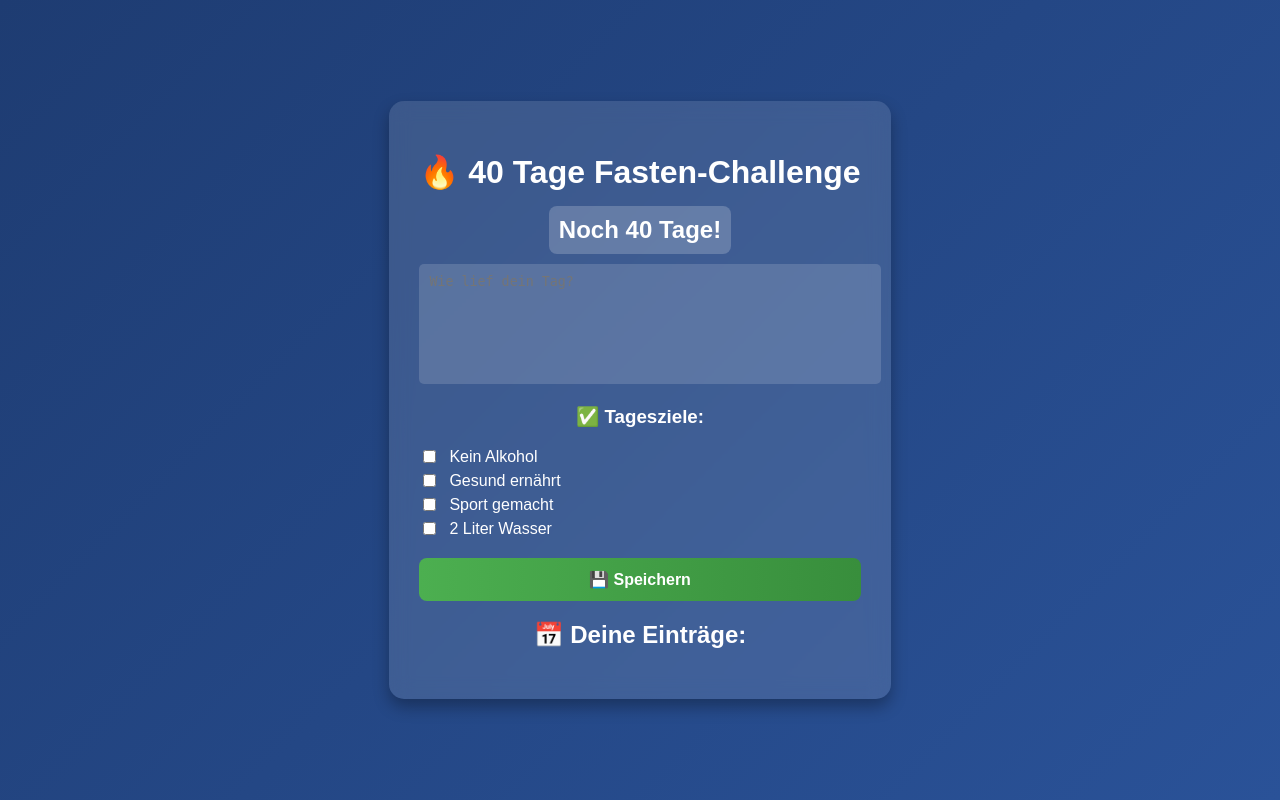
After one commit to quentin050602/meine-website, a Flask app: page /fasten_challenge in a window 1280 px wide. The commit adds this page. Run offline with Flask 3, Linux system fonts and the light colour scheme; the visitor is signed in with stand-in values (Sample User, id 1); data that the repository does not hold is empty; some libraries are stand-ins or nearby versions.

Commit message:
challenge

```diff
--- a/app.py
+++ b/app.py
@@ -135,6 +135,43 @@ def calculate_tdee(gender, age, weight, height, job_activity, sport_frequency):
         "bulk_macros": bulk_macros,
         "diet_macros": diet_macros
     }
+
+# **Route: Fasten-Challenge (Speichern & Anzeigen)**
+@app.route('/fasten_challenge', methods=['GET', 'POST'])
+@login_required
+def fasten_challenge():
+    conn = get_db_connection()
+    cur = conn.cursor()
+
+    if request.method == 'POST':
+        # Daten aus dem Formular abrufen
+        journal_entry = request.form['journal_entry']
+        goal_alcohol_free = 'goal_alcohol_free' in request.form
+        goal_healthy_food = 'goal_healthy_food' in request.form
+        goal_exercise = 'goal_exercise' in request.form
+        goal_water = 'goal_water' in request.form
+
+        # Eintrag in die Datenbank speichern
+        cur.execute(
+            '''INSERT INTO fasting_challenge (user_id, journal_entry, goal_alcohol_free, goal_healthy_food, goal_exercise, goal_water)
+               VALUES (%s, %s, %s, %s, %s, %s)''',
+            (current_user.id, journal_entry, goal_alcohol_free, goal_healthy_food, goal_exercise, goal_water)
+        )
+        conn.commit()
+        flash("✅ Dein Eintrag wurde gespeichert!", "success")
+
+    # Vergangene Einträge abrufen
+    cur.execute('SELECT date, journal_entry, goal_alcohol_free, goal_healthy_food, goal_exercise, goal_water FROM fasting_challenge WHERE user_id = %s ORDER BY date DESC', (current_user.id,))
+    entries = cur.fetchall()
+
+    cur.close()
+    conn.close()
+
+    return render_template('fasten_challenge.html', entries=entries)
+
+
+
+
 
 
 #Route: Kalorienrechner
--- /dev/null
+++ b/templates/fasten_challenge.html
@@ -0,0 +1,132 @@
+<!DOCTYPE html>
+<html lang="de">
+<head>
+    <meta charset="UTF-8">
+    <meta name="viewport" content="width=device-width, initial-scale=1.0">
+    <title>40 Tage Fasten-Challenge</title>
+    <script src="https://kit.fontawesome.com/a076d05399.js" crossorigin="anonymous"></script>
+    <style>
+        body {
+            font-family: 'Arial', sans-serif;
+            margin: 0;
+            padding: 0;
+            background: linear-gradient(135deg, #1E3C72, #2A5298);
+            color: white;
+            display: flex;
+            justify-content: center;
+            align-items: center;
+            min-height: 100vh;
+            text-align: center;
+            flex-direction: column;
+        }
+
+        .container {
+            max-width: 500px;
+            background: rgba(255, 255, 255, 0.12);
+            padding: 30px;
+            border-radius: 15px;
+            box-shadow: 0 8px 16px rgba(0, 0, 0, 0.3);
+            backdrop-filter: blur(10px);
+            overflow: hidden;
+        }
+
+        h1 {
+            font-size: 2rem;
+            margin-bottom: 15px;
+            font-weight: bold;
+        }
+
+        .day-counter {
+            font-size: 1.5rem;
+            font-weight: bold;
+            background: rgba(255, 255, 255, 0.2);
+            padding: 10px;
+            border-radius: 8px;
+            display: inline-block;
+        }
+
+        textarea {
+            width: 100%;
+            height: 100px;
+            margin-top: 10px;
+            padding: 10px;
+            border-radius: 5px;
+            border: none;
+            background: rgba(255, 255, 255, 0.15);
+            color: white;
+            outline: none;
+            resize: none;
+        }
+
+        .checklist label {
+            display: flex;
+            align-items: center;
+            gap: 10px;
+            font-size: 1rem;
+            margin: 5px 0;
+        }
+
+        .button {
+            padding: 12px;
+            font-size: 16px;
+            font-weight: bold;
+            color: white;
+            background: linear-gradient(90deg, #4CAF50, #388E3C);
+            border: none;
+            border-radius: 8px;
+            cursor: pointer;
+            transition: all 0.3s ease-in-out;
+            width: 100%;
+            margin-top: 15px;
+        }
+
+        .entry-box {
+            background: rgba(255, 255, 255, 0.2);
+            padding: 10px;
+            border-radius: 8px;
+            margin-top: 15px;
+        }
+
+        .back-home a {
+            color: white;
+            text-decoration: none;
+            font-weight: bold;
+            transition: color 0.3s ease;
+        }
+
+        .back-home a:hover {
+            color: #ffcc00;
+        }
+
+    </style>
+</head>
+<body>
+    <div class="container">
+        <h1>🔥 40 Tage Fasten-Challenge</h1>
+        <div class="day-counter">Noch <span id="daysLeft">40</span> Tage!</div>
+
+        <form method="post">
+            <textarea name="journal_entry" placeholder="Wie lief dein Tag?" required></textarea>
+            <div class="checklist">
+                <h3>✅ Tagesziele:</h3>
+                <label><input type="checkbox" name="goal_alcohol_free"> Kein Alkohol</label>
+                <label><input type="checkbox" name="goal_healthy_food"> Gesund ernährt</label>
+                <label><input type="checkbox" name="goal_exercise"> Sport gemacht</label>
+                <label><input type="checkbox" name="goal_water"> 2 Liter Wasser</label>
+            </div>
+            <button class="button" type="submit">💾 Speichern</button>
+        </form>
+
+        <h2>📅 Deine Einträge:</h2>
+        {% for entry in entries %}
+            <div class="entry-box">
+                <strong>{{ entry[0] }}</strong>
+                <p>{{ entry[1] }}</p>
+                <p>✅ {{ "✔" if entry[2] else "❌" }} Kein Alkohol</p>
+                <p>🥗 {{ "✔" if entry[3] else "❌" }} Gesund gegessen</p>
+                <p>🏋️‍♂️ {{ "✔" if entry[4] else "❌" }} Sport gemacht</p>
+            </div>
+        {% endfor %}
+    </div>
+</body>
+</html>
--- a/templates/nutrition.html
+++ b/templates/nutrition.html
@@ -103,6 +103,7 @@
 
         <div class="button-container">
             <a href="/Kalorien" class="button"><i class="fas fa-calculator"></i> Meine Kalorien berechnen</a>
+            <a href"/fasten_challenge" class="button"><i class ="fas fa-calculator"></i> 40 Tage Fasten-Challange</a>
             <a href="/" class="button"><i class="fas fa-arrow-left"></i> Zurück zur Startseite</a>
         </div>
     </div>
```
Also changed, not shown: templates/images/training-banner.jpg (deleted), 3 other files.
